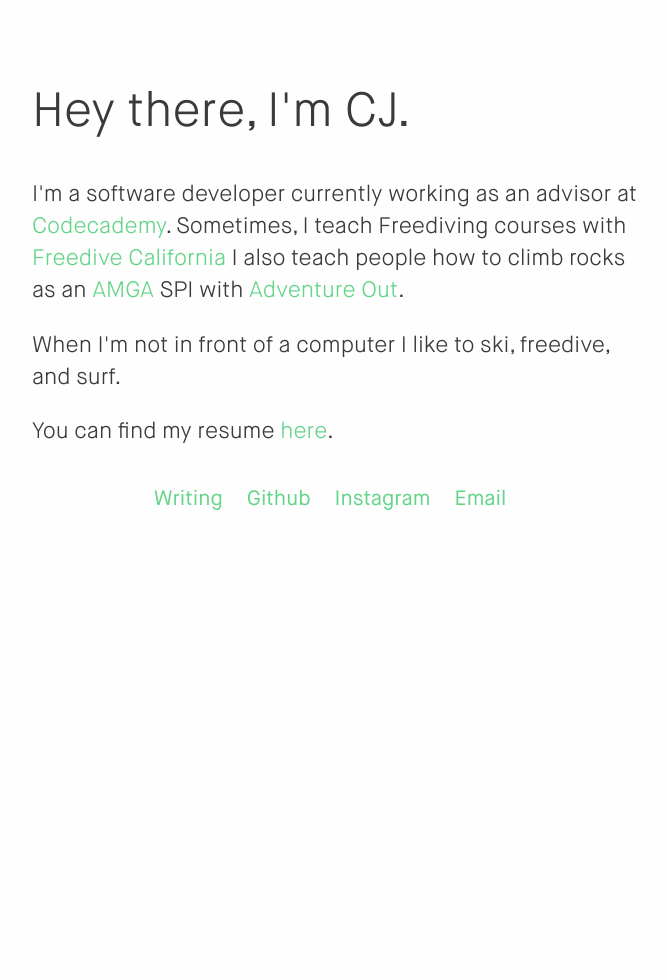
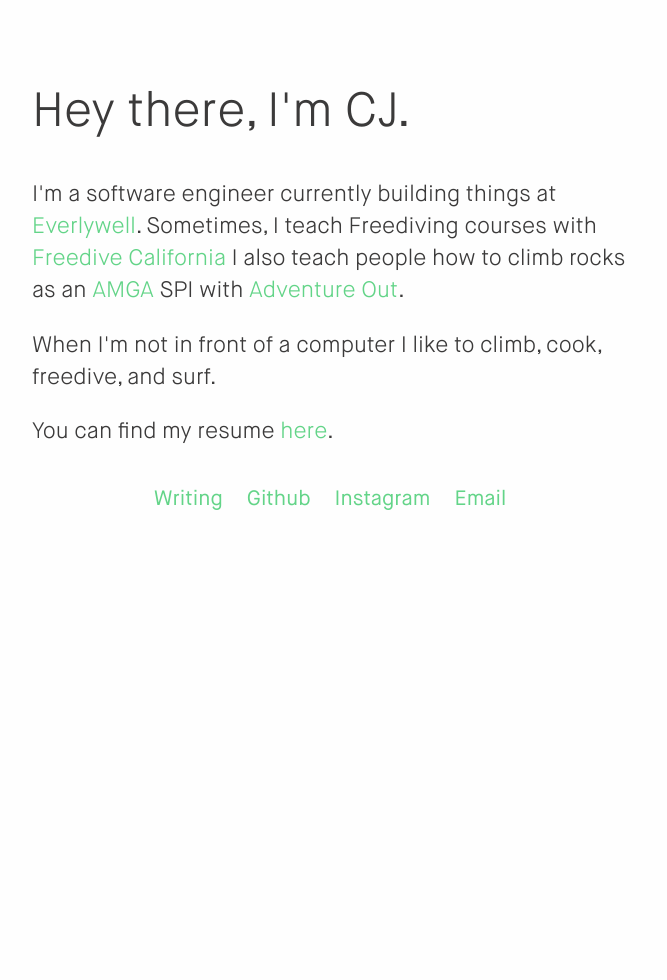
Before and after one commit to cjessett/cjessett.github.io, a Jekyll site: the page built from index.html, in a window 1280 px wide. Shown: the whole page, without its empty margins (298-965 px from the left). Built offline with Jekyll 4.4.1, drawn with Linux system fonts in a browser that asks for light colours; nearby versions of some CDN libraries; some web fonts are replaced; a style sheet for code colours, icons or effects is not loaded.

Commit message:
Update landing

```diff
--- a/index.html
+++ b/index.html
@@ -6,12 +6,13 @@
 <main id="home" class="small-12 medium-8 medium-offset-2 large-6 large-offset-3 columns">
   <h1>Hey there, I'm CJ.</h1>
   <p>
-    I'm a software developer currently working as an advisor at <a href="//codecademy.com">Codecademy</a>.
+    I'm a software engineer currently building things at <a
+      href="https://everlywell.com">Everlywell</a>.
     Sometimes, I teach Freediving courses with <a href="https://freediveca.com">Freedive California</a>
     I also teach people how to climb rocks as an <a href="https://amga.com">AMGA</a> SPI with <a href="//adventureout.com/">Adventure Out</a>.
   </p>
   <p>
-    When I'm not in front of a computer I like to ski, freedive, and surf.
+    When I'm not in front of a computer I like to climb, cook, freedive, and surf.
   </p>
   <p>
     You can find my resume <a href="/resume.pdf">here</a>.
```
